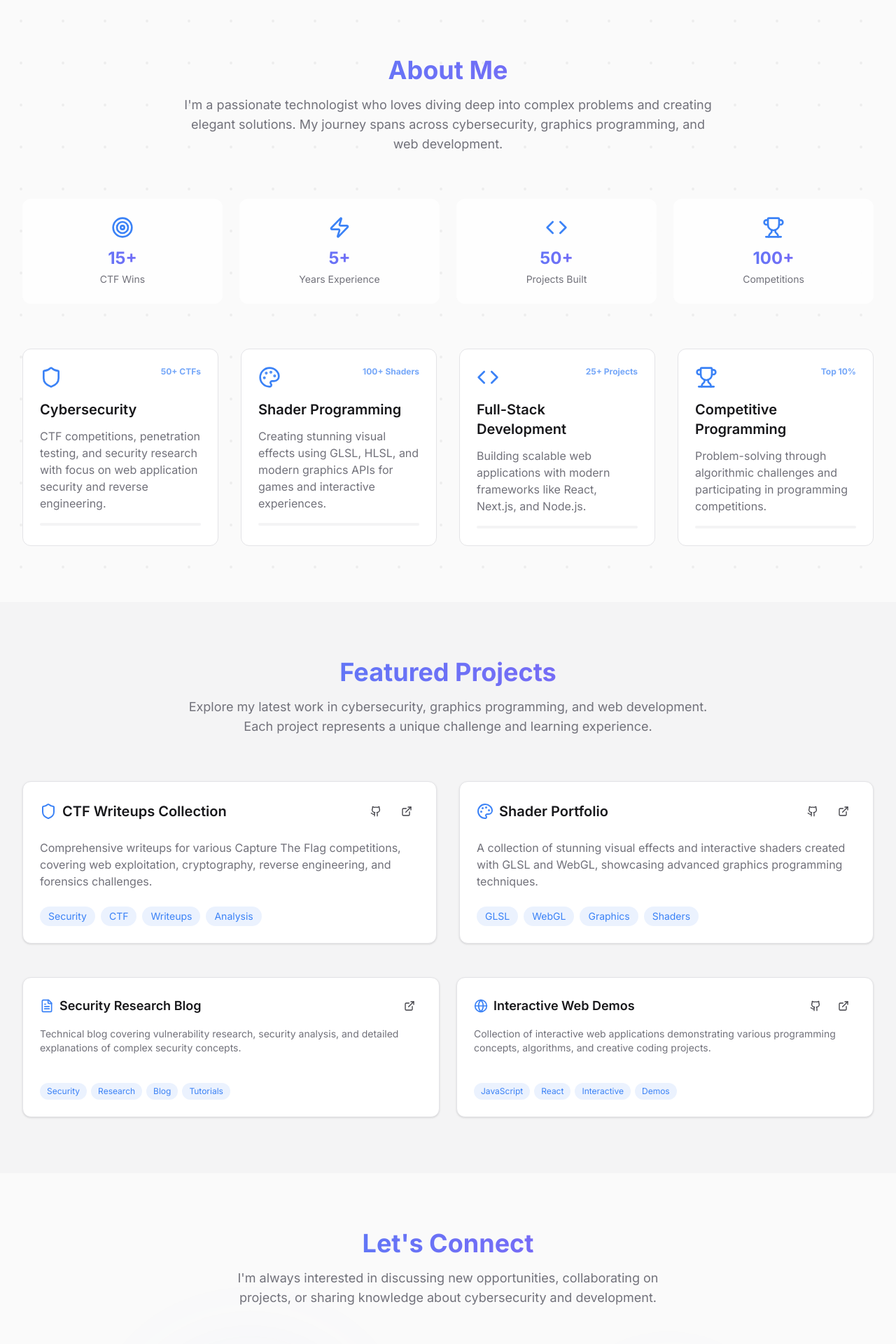
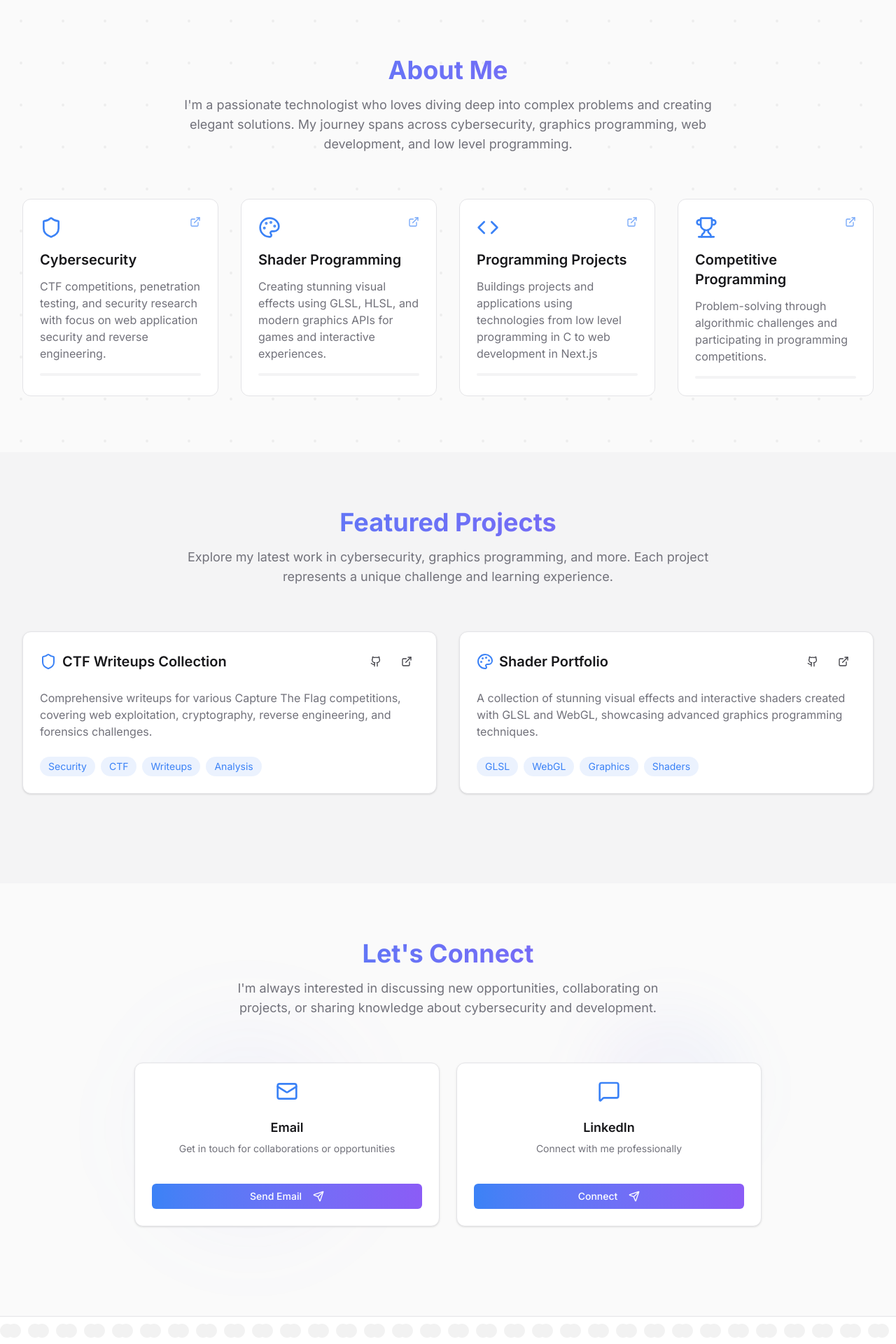
Before and after one commit to arshakir/arshakir.github.io, a Next.js app: page / in a window 1280 px wide. Shown: the part 800-2720 px from the top of the page at 70% size. Built offline with nearby package versions, Linux system fonts and the light colour scheme.

Commit message:
personalized the website

```diff
--- a/components/about-section.tsx
+++ b/components/about-section.tsx
@@ -1,7 +1,7 @@
 "use client"
 
 import { useState } from "react"
-import { Shield, Palette, Code, Trophy, Zap, Target } from "lucide-react"
+import { ExternalLink, Shield, Palette, Code, Trophy, Zap, Target } from "lucide-react"
 
 const skills = [
   {
@@ -10,7 +10,7 @@ const skills = [
     description:
       "CTF competitions, penetration testing, and security research with focus on web application security and reverse engineering.",
     color: "from-red-500 to-orange-500",
-    stats: "50+ CTFs",
+    link: "ctfs",
   },
   {
     icon: Palette,
@@ -18,29 +18,23 @@ const skills = [
     description:
       "Creating stunning visual effects using GLSL, HLSL, and modern graphics APIs for games and interactive experiences.",
     color: "from-purple-500 to-pink-500",
-    stats: "100+ Shaders",
+    link:"shaders"
   },
   {
     icon: Code,
-    title: "Full-Stack Development",
-    description: "Building scalable web applications with modern frameworks like React, Next.js, and Node.js.",
+    title: "Programming Projects",
+    description: "Buildings projects and applications using technologies from low level programming in C to web development in Next.js",
     color: "from-blue-500 to-cyan-500",
-    stats: "25+ Projects",
+    link:"https://github.com/arshakir"
+
   },
   {
     icon: Trophy,
     title: "Competitive Programming",
     description: "Problem-solving through algorithmic challenges and participating in programming competitions.",
     color: "from-yellow-500 to-orange-500",
-    stats: "Top 10%",
+    link: "https://codeforces.com/profile/arshakir"
   },
-]
-
-const achievements = [
-  { icon: Target, label: "CTF Wins", value: "15+" },
-  { icon: Zap, label: "Years Experience", value: "5+" },
-  { icon: Code, label: "Projects Built", value: "50+" },
-  { icon: Trophy, label: "Competitions", value: "100+" },
 ]
 
 export function AboutSection() {
@@ -66,23 +60,8 @@ export function AboutSection() {
           <h2 className="text-3xl sm:text-4xl font-bold mb-4 gradient-text">About Me</h2>
           <p className="text-lg text-light-text-muted dark:text-dark-text-muted max-w-3xl mx-auto animate-fade-in">
             I'm a passionate technologist who loves diving deep into complex problems and creating elegant solutions. My
-            journey spans across cybersecurity, graphics programming, and web development.
+            journey spans across cybersecurity, graphics programming, web development, and low level programming.
           </p>
-        </div>
-
-        {/* Achievement Stats */}
-        <div className="grid grid-cols-2 md:grid-cols-4 gap-6 mb-16">
-          {achievements.map((achievement, index) => (
-            <div
-              key={achievement.label}
-              className="text-center p-6 glass rounded-xl hover-lift animate-slide-in"
-              style={{ animationDelay: `${index * 0.1}s` }}
-            >
-              <achievement.icon className="h-8 w-8 mx-auto mb-3 text-light-accent-primary dark:text-dark-accent-primary" />
-              <div className="text-2xl font-bold gradient-text mb-1">{achievement.value}</div>
-              <div className="text-sm text-light-text-muted dark:text-dark-text-muted">{achievement.label}</div>
-            </div>
-          ))}
         </div>
 
         {/* Skills Grid */}
@@ -106,7 +85,15 @@ export function AboutSection() {
                   className={`h-8 w-8 text-light-accent-primary dark:text-dark-accent-primary group-hover:scale-110 transition-all duration-300 ${hoveredSkill === index ? "float" : ""}`}
                 />
                 <div className="absolute top-0 right-0 text-xs font-bold text-light-accent-primary dark:text-dark-accent-primary opacity-70">
-                  {skill.stats}
+                  <a
+                    href={skill.link}
+                    target="_blank"
+                    rel="noopener noreferrer"
+                    aria-label="Live project"
+                  >
+                    <ExternalLink className="h-4 w-4" />
+                  </a>
+
                 </div>
               </div>
 
--- a/components/contact-section.tsx
+++ b/components/contact-section.tsx
@@ -1,7 +1,7 @@
 "use client"
 
 import { useState } from "react"
-import { Mail, MessageSquare, Calendar, MapPin, Send, Phone } from "lucide-react"
+import { Mail, MessageSquare, Github, MapPin, Send, Phone } from "lucide-react"
 import { Button } from "@/components/ui/button"
 import { Card, CardContent, CardDescription, CardHeader, CardTitle } from "@/components/ui/card"
 
@@ -11,7 +11,7 @@ const contactMethods = [
     title: "Email",
     description: "Get in touch for collaborations or opportunities",
     action: "Send Email",
-    href: "mailto:your.email@example.com",
+    href: "mailto:arshakir999@gmail.com",
     gradient: "from-blue-500 to-cyan-500",
   },
   {
@@ -19,16 +19,8 @@ const contactMethods = [
     title: "LinkedIn",
     description: "Connect with me professionally",
     action: "Connect",
-    href: "https://linkedin.com/in/yourusername",
+    href: "https://www.linkedin.com/in/abdur-rahman-shakir-83a2a1261",
     gradient: "from-purple-500 to-pink-500",
-  },
-  {
-    icon: Calendar,
-    title: "Schedule a Call",
-    description: "Book a time to discuss projects or opportunities",
-    action: "Schedule",
-    href: "https://calendly.com/yourusername",
-    gradient: "from-green-500 to-teal-500",
   },
 ]
 
@@ -58,7 +50,7 @@ export function ContactSection() {
           </p>
         </div>
 
-        <div className="grid grid-cols-1 md:grid-cols-3 gap-6 mb-12">
+        <div className="grid grid-cols-1 md:grid-cols-2 gap-6 mb-12">
           {contactMethods.map((method, index) => (
             <Card
               key={method.title}
@@ -98,22 +90,6 @@ export function ContactSection() {
           ))}
         </div>
 
-        {/* Contact Info */}
-        <div className="text-center glass rounded-2xl p-8 animate-slide-in">
-          <div className="flex flex-col md:flex-row items-center justify-center space-y-4 md:space-y-0 md:space-x-8 mb-6">
-            <div className="flex items-center space-x-2">
-              <MapPin className="h-5 w-5 text-light-accent-primary dark:text-dark-accent-primary" />
-              <span className="text-light-text-muted dark:text-dark-text-muted">Based in Your City, Country</span>
-            </div>
-            <div className="flex items-center space-x-2">
-              <Phone className="h-5 w-5 text-light-accent-primary dark:text-dark-accent-primary" />
-              <span className="text-light-text-muted dark:text-dark-text-muted">Available for remote work</span>
-            </div>
-          </div>
-          <p className="text-light-text-muted dark:text-dark-text-muted">
-            Open to remote opportunities and collaborations worldwide
-          </p>
-        </div>
       </div>
     </section>
   )
--- a/components/footer.tsx
+++ b/components/footer.tsx
@@ -30,9 +30,9 @@ export function Footer() {
           <div className="flex items-center space-x-6">
             <div className="flex space-x-4">
               {[
-                { icon: Github, href: "https://github.com/yourusername", label: "GitHub" },
-                { icon: Linkedin, href: "https://linkedin.com/in/yourusername", label: "LinkedIn" },
-                { icon: Mail, href: "mailto:your.email@example.com", label: "Email" },
+                { icon: Github, href: "https://github.com/arshakir", label: "GitHub" },
+                { icon: Linkedin, href: "https://www.linkedin.com/in/abdur-rahman-shakir-83a2a1261", label: "LinkedIn" },
+                { icon: Mail, href: "mailto:arshakir999@gmail.com", label: "Email" },
               ].map(({ icon: Icon, href, label }) => (
                 <a
                   key={label}
--- a/components/hero-section.tsx
+++ b/components/hero-section.tsx
@@ -4,7 +4,7 @@ import { useState, useEffect } from "react"
 import { Github, Linkedin, Mail, ExternalLink, ChevronDown } from "lucide-react"
 import { Button } from "@/components/ui/button"
 
-const roles = ["Cybersecurity Enthusiast", "Shader Artist", "Full-Stack Developer", "CTF Player", "Security Researcher"]
+const roles = ["Cybersecurity Enthusiast", "Systems Programmer", "Computer Graphics Artist", "Full-Stack Developer", "CTF Player", "Linux Enthusiast", "Security Researcher" ]
 
 export function HeroSection() {
   const [currentRole, setCurrentRole] = useState(0)
@@ -54,12 +54,12 @@ export function HeroSection() {
           {/* Floating Avatar/Logo */}
           <div className="w-32 h-32 mx-auto mb-8 rounded-full bg-gradient-to-r from-light-accent-primary to-light-accent-secondary dark:from-dark-accent-primary dark:to-dark-accent-secondary p-1 float pulse-glow">
             <div className="w-full h-full rounded-full bg-light-bg-secondary dark:bg-dark-bg-secondary flex items-center justify-center">
-              <span className="text-4xl font-bold gradient-text">YN</span>
+              <span className="text-4xl font-bold gradient-text">AS</span>
             </div>
           </div>
 
           <h1 className="text-4xl sm:text-6xl lg:text-7xl font-bold mb-6">
-            <span className="gradient-text">Your Name</span>
+            <span className="gradient-text">Abdur-Rahman Shakir</span>
           </h1>
 
           {/* Animated Role Switcher */}
@@ -70,7 +70,7 @@ export function HeroSection() {
           </div>
 
           <p className="text-lg text-light-text-muted dark:text-dark-text-muted max-w-2xl mx-auto leading-relaxed animate-slide-in">
-            Passionate about exploring the intersection of security, graphics programming, and web technologies. I solve
+            Passionate about exploring security, graphics programming, web technologies, and operating systems. I solve
             CTF challenges, create stunning visual effects, and build robust applications.
           </p>
         </div>
@@ -80,8 +80,12 @@ export function HeroSection() {
             size="lg"
             className="group magnetic-btn bg-gradient-to-r from-light-accent-primary to-light-accent-secondary dark:from-dark-accent-primary dark:to-dark-accent-secondary hover:shadow-glow text-white border-0 hover-lift"
           >
+          <a
+            href={"#projects"}
+            aria-label="Live project"
+          >
             View My Work
-            <ExternalLink className="ml-2 h-4 w-4 group-hover:translate-x-1 transition-transform" />
+          </a>
           </Button>
           <Button
             variant="outline"
@@ -95,9 +99,9 @@ export function HeroSection() {
         {/* Enhanced Social Links */}
         <div className="flex justify-center space-x-6 mb-12">
           {[
-            { icon: Github, href: "https://github.com/yourusername", label: "GitHub" },
-            { icon: Linkedin, href: "https://linkedin.com/in/yourusername", label: "LinkedIn" },
-            { icon: Mail, href: "mailto:your.email@example.com", label: "Email" },
+            { icon: Github, href: "https://github.com/arshakir", label: "GitHub" },
+            { icon: Linkedin, href: "https://www.linkedin.com/in/abdur-rahman-shakir-83a2a1261", label: "LinkedIn" },
+            { icon: Mail, href: "mailto:arshakir999@gmail.com", label: "Email" },
           ].map(({ icon: Icon, href, label }) => (
             <a
               key={label}
--- a/components/projects-section.tsx
+++ b/components/projects-section.tsx
@@ -12,8 +12,8 @@ const projects = [
     icon: Shield,
     tags: ["Security", "CTF", "Writeups", "Analysis"],
     links: {
-      live: "https://your-ctf-writeups.com",
-      github: "https://github.com/yourusername/ctf-writeups",
+      live: "ctfs",
+      github: "https://github.com/arshakir/ctfs",
     },
     featured: true,
     gradient:
@@ -26,37 +26,10 @@ const projects = [
     icon: Palette,
     tags: ["GLSL", "WebGL", "Graphics", "Shaders"],
     links: {
-      live: "https://your-shader-portfolio.com",
-      github: "https://github.com/yourusername/shader-portfolio",
+      live: "shaders",
+      github: "https://github.com/arshakir/shaders",
     },
     featured: true,
-    gradient:
-      "from-light-accent-primary to-light-accent-secondary dark:from-dark-accent-primary dark:to-dark-accent-secondary",
-  },
-  {
-    title: "Security Research Blog",
-    description:
-      "Technical blog covering vulnerability research, security analysis, and detailed explanations of complex security concepts.",
-    icon: FileText,
-    tags: ["Security", "Research", "Blog", "Tutorials"],
-    links: {
-      live: "https://your-security-blog.com",
-    },
-    featured: false,
-    gradient:
-      "from-light-accent-primary to-light-accent-secondary dark:from-dark-accent-primary dark:to-dark-accent-secondary",
-  },
-  {
-    title: "Interactive Web Demos",
-    description:
-      "Collection of interactive web applications demonstrating various programming concepts, algorithms, and creative coding projects.",
-    icon: Globe,
-    tags: ["JavaScript", "React", "Interactive", "Demos"],
-    links: {
-      live: "https://your-web-demos.com",
-      github: "https://github.com/yourusername/web-demos",
-    },
-    featured: false,
     gradient:
       "from-light-accent-primary to-light-accent-secondary dark:from-dark-accent-primary dark:to-dark-accent-secondary",
   },
@@ -69,7 +42,7 @@ export function ProjectsSection() {
         <div className="text-center mb-16">
           <h2 className="text-3xl sm:text-4xl font-bold mb-4 gradient-text">Featured Projects</h2>
           <p className="text-lg text-light-text-muted dark:text-dark-text-muted max-w-3xl mx-auto">
-            Explore my latest work in cybersecurity, graphics programming, and web development. Each project represents
+            Explore my latest work in cybersecurity, graphics programming, and more. Each project represents
             a unique challenge and learning experience.
           </p>
         </div>
```
